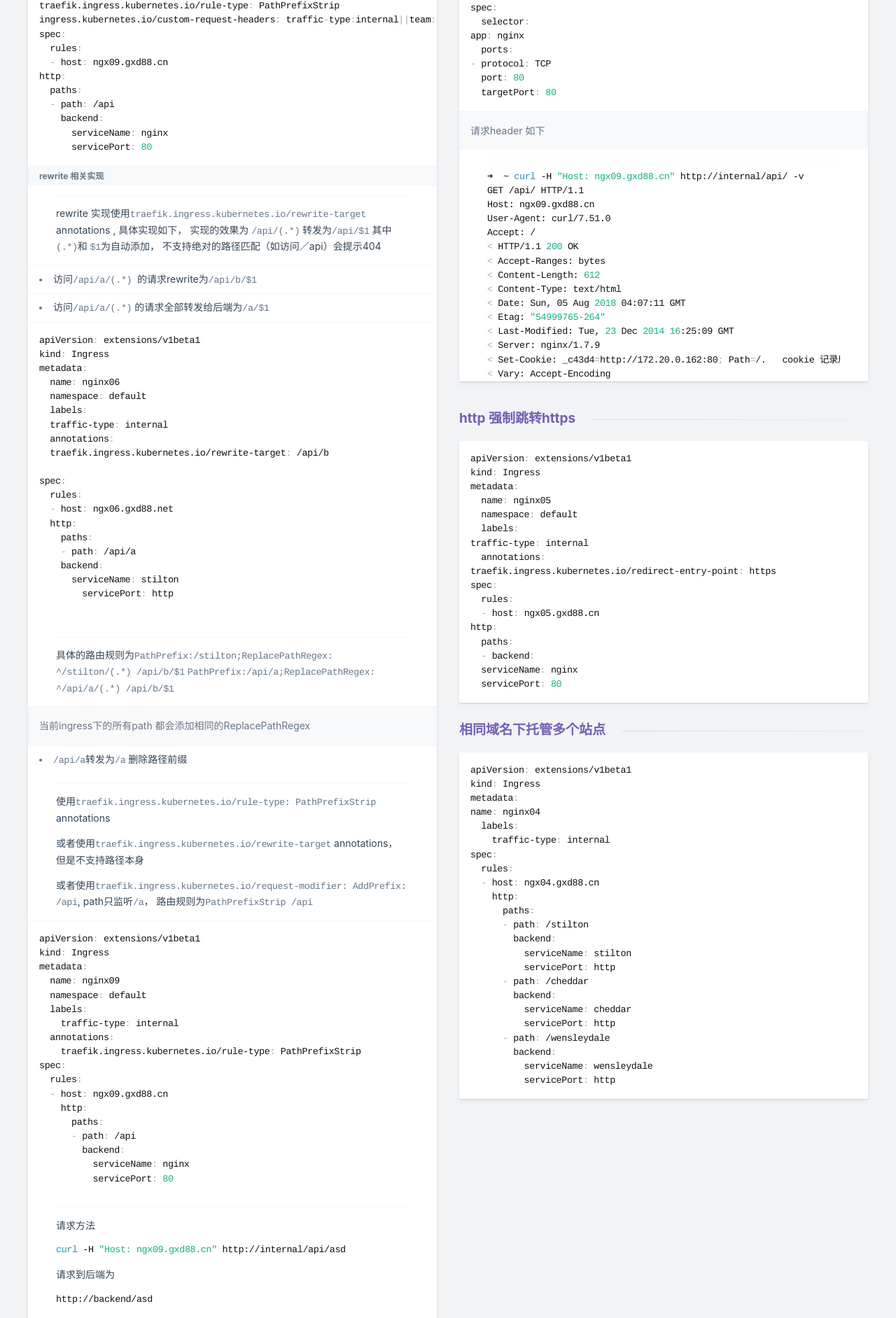
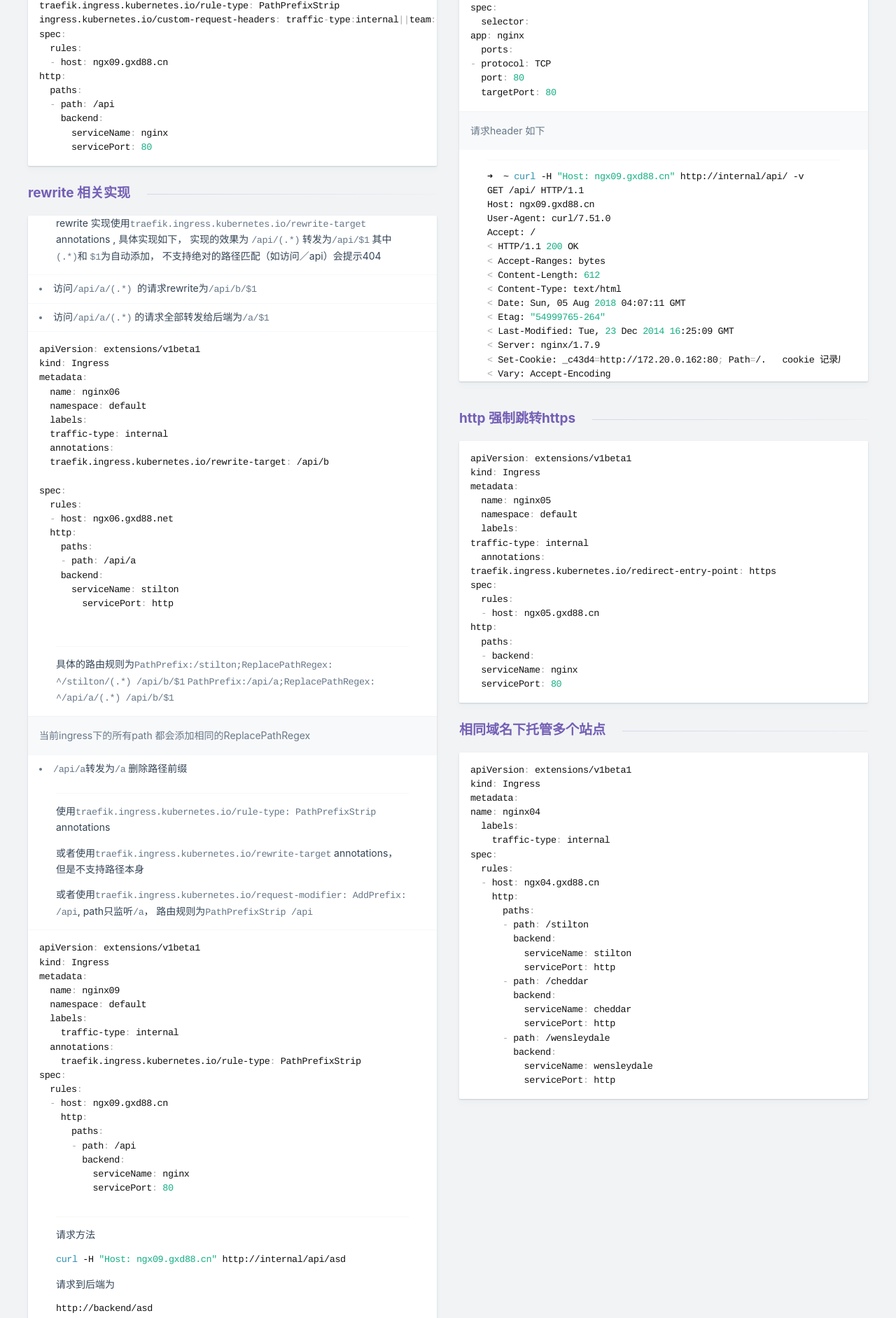
Before and after one commit to gongxiude/cheatsheets, a Jekyll site: the page built from kubernetes-ingress.md, in a window 1280 px wide. Shown: the part 3102-4985 px from the top of the page at 70% size. Built offline with Jekyll 4.4.1, drawn with Linux system fonts in a browser that asks for light colours; nearby versions of some CDN libraries; comment, search, counter and statistics services are not loaded.

````diff
--- a/kubernetes-ingress.md
+++ b/kubernetes-ingress.md
@@ -202,7 +202,7 @@ http:
 ```
 
 
-#### **rewrite 相关实现**
+### **rewrite 相关实现**
 
 > rewrite 实现使用`traefik.ingress.kubernetes.io/rewrite-target `annotations , 具体实现如下， 实现的效果为 `/api/(.*)` 转发为`/api/$1` 其中`(.*)`和 `$1`为自动添加， 不支持绝对的路径匹配（如访问／api）会提示404
 
````
